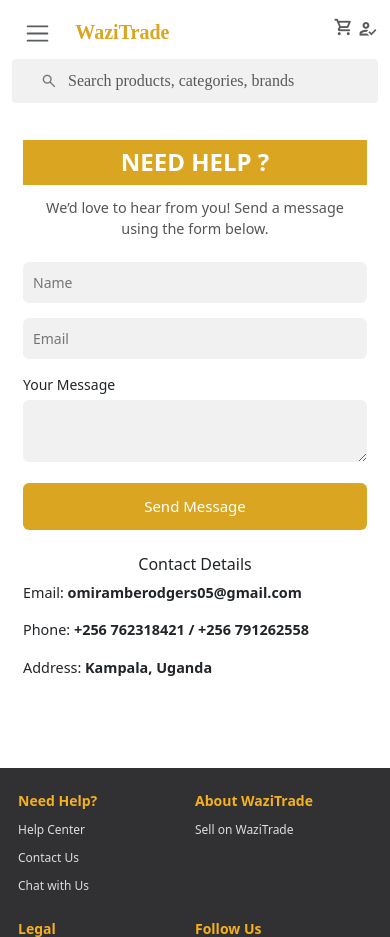
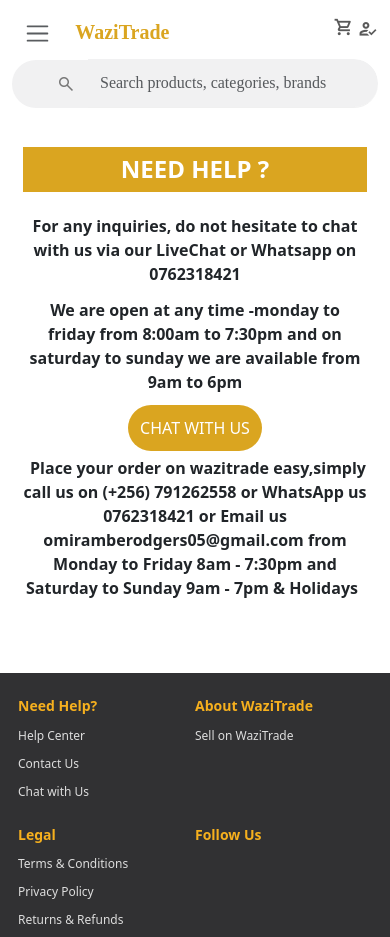
Before and after one commit to omiramberodgers15/ecomm-site, a Django app: page /contact/ in a window 390 px wide. Shown: the top 937 px of the page. Run offline with Django 5.2, Linux system fonts and the light colour scheme; data that the repository does not hold is empty; some web fonts are replaced.

Commit message:
my commit on wednesday wazitrade

```diff
--- a/core/static/core/styles.css
+++ b/core/static/core/styles.css
@@ -807,7 +807,7 @@ body.product-page .prod-container {
 .chat-header a{
     font-size: 14.4px;
     font-weight: bold;
-    padding: 16px;
+    padding: 20px;
 }
 
 .chat-messages {
@@ -1189,12 +1189,12 @@ form textarea {
 
     /* Make input height smaller like Amazon */
     .search-input {
-        height: 44px;
-
-        padding:0px 0px 0px 4px;
+
+
+        padding:12px;
         margin-top: 8px;
-        border-bottom-right-radius: 4px;
-        border-top-right-radius: 4px;
+        border-bottom-right-radius: 24px;
+        border-top-right-radius: 24px;
         border-bottom-left-radius: 0px;
         border-top-left-radius: 0px;
         background-color: #f1f1f2;
@@ -1211,19 +1211,20 @@ form textarea {
 
     /* Make button exactly same height */
     .search-btn {
-        height: 44px;
+
         display: flex;
         align-items: center;
         justify-content: center;
         margin-top: -7px;
         border-bottom-right-radius: 0px;
         border-top-right-radius: 0px;
-        border-bottom-left-radius: 4px;
-        border-top-left-radius: 4px;
+        border-bottom-left-radius: 24px;
+        border-top-left-radius: 24px;
         background-color: #f1f1f2;
 
         border-width: 0px;
-        padding-right: 6px;
+        padding-top: 14px;
+        padding-bottom: 14px;
         border: none;
         font-weight: 400;
         font-size: 18px;
@@ -1233,10 +1234,10 @@ form textarea {
 
     /* Reduce icon size */
     .search-btn .material-symbols-outlined {
-        font-size: 18px;
+        font-size: 20px;
         line-height: 1;
         border: none;
-        margin-left: 16px;
+        margin-left: 32px;
     }
 }
 /* help center section */
@@ -1309,7 +1310,7 @@ form textarea {
 
     display:block;
 
-    padding:16px;
+   padding: 16px;
 
     color:#333;
 
@@ -1330,11 +1331,6 @@ form textarea {
     background:#fafafa;
 
 }
-
-
-
-
-
 
 
 
@@ -1351,20 +1347,7 @@ form textarea {
 }
 
 
-/* HEADER */
-
-.chat-header {
-
-    background:white;
-    padding:15px;
-
-    display:flex;
-    align-items:center;
-    gap:15px;
-
-    border-bottom:1px solid #ddd;
-
-}
+
 
 
 .chat-header h5 {
--- a/core/templates/base.html
+++ b/core/templates/base.html
@@ -133,16 +133,8 @@
     <!-- SHOP -->
     <h5>Shop</h5>
 
-    <a class="help-card" href="{% url 'core:deals-page' 'today' %}">
-        Today's Deals
-    </a>
-
     <a class="help-card" href="{% url 'core:deals-page' 'clearance' %}">
         Clearance
-    </a>
-
-    <a class="help-card" href="{% url 'core:deals-page' 'hot' %}">
-        Hot Discounts
     </a>
 
     <a class="help-card" href="{% url 'core:new-products' %}">
--- a/core/templates/contact.html
+++ b/core/templates/contact.html
@@ -2,32 +2,26 @@
 
 {% block content %}
 <div class="contact-wrapper">
-    <h2>Need Help ?</h2>
-    <p class="intro-text">
-        We’d love to hear from you! Send a message using the form below.
-    </p>
-    {% if messages %}
-    {% for msg in messages %}
-        <p class="success">{{ msg }}</p>
-    {% endfor %}
-{% endif %}
+    <h2 style="margin-bottom: 16px;margin-top: 8px;">Need Help ?</h2>
+    <div class="content" style="display: flex;flex-direction: column;align-items: center;">
+        <div class="watsapp" style="padding: 6px; text-align: center;"><b>
+            For any inquiries,
+           do not hesitate to chat with us via our LiveChat or Whatsapp on 0762318421
+        </b>
+        </div>
+        <div class="watsapp" style="padding: 6px;text-align: center;">
+           <b>We are open at any time -monday to friday from 8:00am to 7:30pm and on saturday to sunday we are available from 9am to 6pm</b>
+        </div>
+        <div class="chat-contact"  style="margin-top: 16px;margin-bottom: 16px;">
+          <a href="{% url 'chat:chat' %}" style="color: #ffffff;font-size: 16px;text-transform: uppercase;text-decoration: none;background-color: goldenrod;border-radius: 24px;padding: 12px;">
+            Chat with Us
+          </a>
+          </div>
+          <div class="watsapp" style="text-align: center;">
+           <b style="padding: 6px;">Place your order on wazitrade easy,simply call us on (+256) 791262558 or WhatsApp us 0762318421 or Email us omiramberodgers05@gmail.com from Monday to Friday 8am - 7:30pm and Saturday to Sunday 9am - 7pm & Holidays</b>
+        </div>
 
-    <form method="post">
-        {% csrf_token %}
-        <input type="text" name="name" placeholder="Name" required>
-        <input type="email" name="email" placeholder="Email" required>
+    </div>
 
-        <label>Your Message</label>
-        <textarea name="message" aria-placeholder="message" required></textarea>
-
-        <button type="submit" class="contact-btn">Send Message</button>
-    </form>
-
-    <div class="contact-details">
-        <h3>Contact Details</h3>
-        <p>Email:<strong> omiramberodgers05@gmail.com</strong></p>
-        <p>Phone:<strong> +256 762318421 / +256 791262558</strong></p>
-        <p>Address:<strong> Kampala, Uganda</strong></p>
-    </div>
 </div>
 {% endblock %}
--- a/core/templates/seller/login.html
+++ b/core/templates/seller/login.html
@@ -3,7 +3,7 @@
 
 {% block content %}
 <div class="container">
-    <h2>Seller Login</h2>
+    <h2 style="text-align: center;color: goldenrod;padding-left: 24px;padding-right: 24px;font-size: 20px;">Seller Login</h2>
     <form method="POST" action="">
     {% csrf_token %}
     <label for="username">Email or Username</label>
@@ -12,7 +12,7 @@
     <label for="password">Password</label>
     <input type="password" name="password" id="password" required>
 
-    <button type="submit" style="padding: 8px 12px ;border-radius: 8px;background: #febd69;border: none;">Login</button>
+    <button type="submit" style="text-transform: uppercase;padding:12px ;border-radius: 8px;background:goldenrod;border: none;font-size: 18px;color: #fff;">Login</button>
    </form>
 
 </div>
--- a/core/templates/seller/seller_register.html
+++ b/core/templates/seller/seller_register.html
@@ -3,12 +3,12 @@
 {% block title %}Seller Registration{% endblock %}
 
 {% block content %}
-<h2>Register as Seller</h2>
+<h2 style="margin-bottom: 16px;padding-left: 16px;text-align: center;color:goldenrod;font-size: 20px;">Register as Seller</h2>
 
-<form method="POST" id="register-form" action="" style="margin-bottom: 90px;">
+<form method="POST" id="register-form" action="" style="margin-bottom:8px;padding-left: 24px;padding-right: 24px;min-width: 48px;max-width: 100%;">
     {% csrf_token %}
     {{ form.as_p }}
-    <button type="submit" style="padding: 8px 12px ;border-radius: 8px;background: #febd69;border: none;">Register</button>
+    <button type="submit" style="padding: 12px ;border-radius: 12px;background: #febd69;border: none;font-size: 16px;text-transform: uppercase;">Register</button>
 </form>
 
 
```
